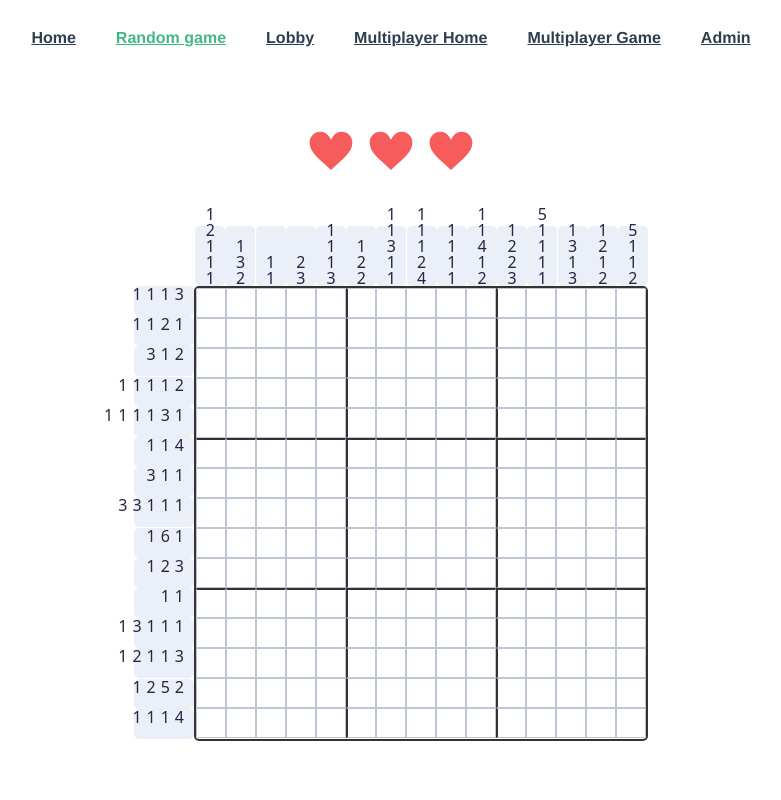
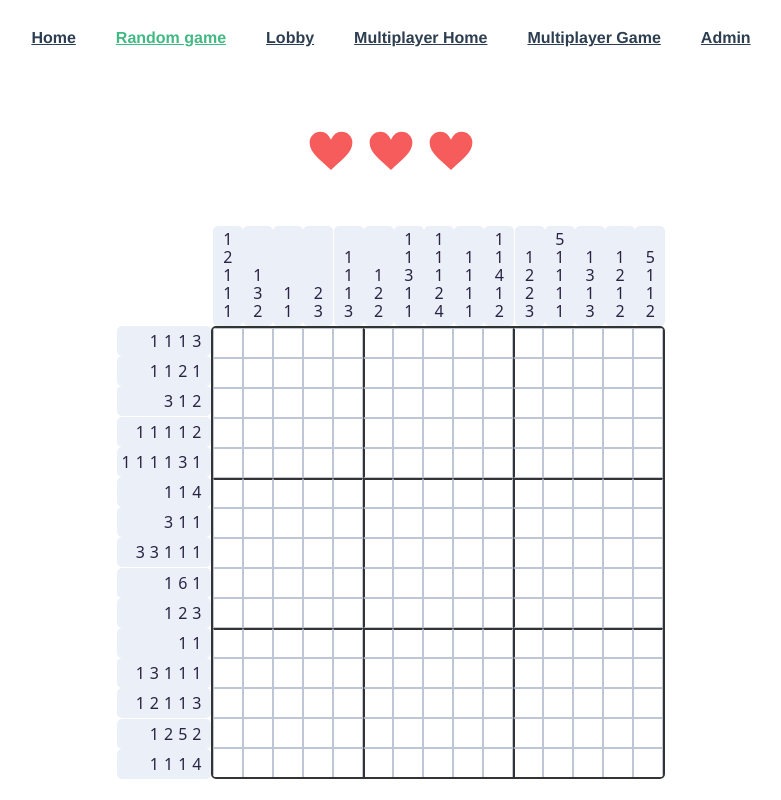
Before and after one commit to Teepo/picross, a Vue app: page /#/random-game in a window 1280 px wide. Shown: the whole page, without its empty margins (249-1030 px from the left). Built offline with nearby package versions, Linux system fonts and the light colour scheme.

Commit message:
improve grid skin

```diff
--- a/src/scss/app.scss
+++ b/src/scss/app.scss
@@ -92,8 +92,8 @@ nav {
     "h cell cell cell cell cell cell cell cell cell cell cell"
     "h cell cell cell cell cell cell cell cell cell cell cell"
     "h cell cell cell cell cell cell cell cell cell cell cell";
-    grid-template-rows: 60px 1fr 455px;
-    grid-template-columns: 60px 1fr;
+    grid-template-rows: max-content;
+    grid-template-columns: max-content;
 }
 
 .tasks {
@@ -111,6 +111,7 @@ nav {
 
     display: flex;
     justify-content: flex-end;
+    align-items: center;
 }
 
 .tasks-v {
@@ -122,8 +123,14 @@ nav {
 
         flex-direction: column;
         width: 30px;
+        padding: 5px 0;
         margin: 0 .1px;
         text-align: center;
+
+        span {
+            display: inline-block;
+            margin-bottom: 2px;
+        }
     }
 }
 
@@ -136,7 +143,7 @@ nav {
 
         height: 30px;
         margin: .1px 0;
-        padding-right: 5px;
+        padding: 0 5px;
 
         span {
             display: inline-block;
```
